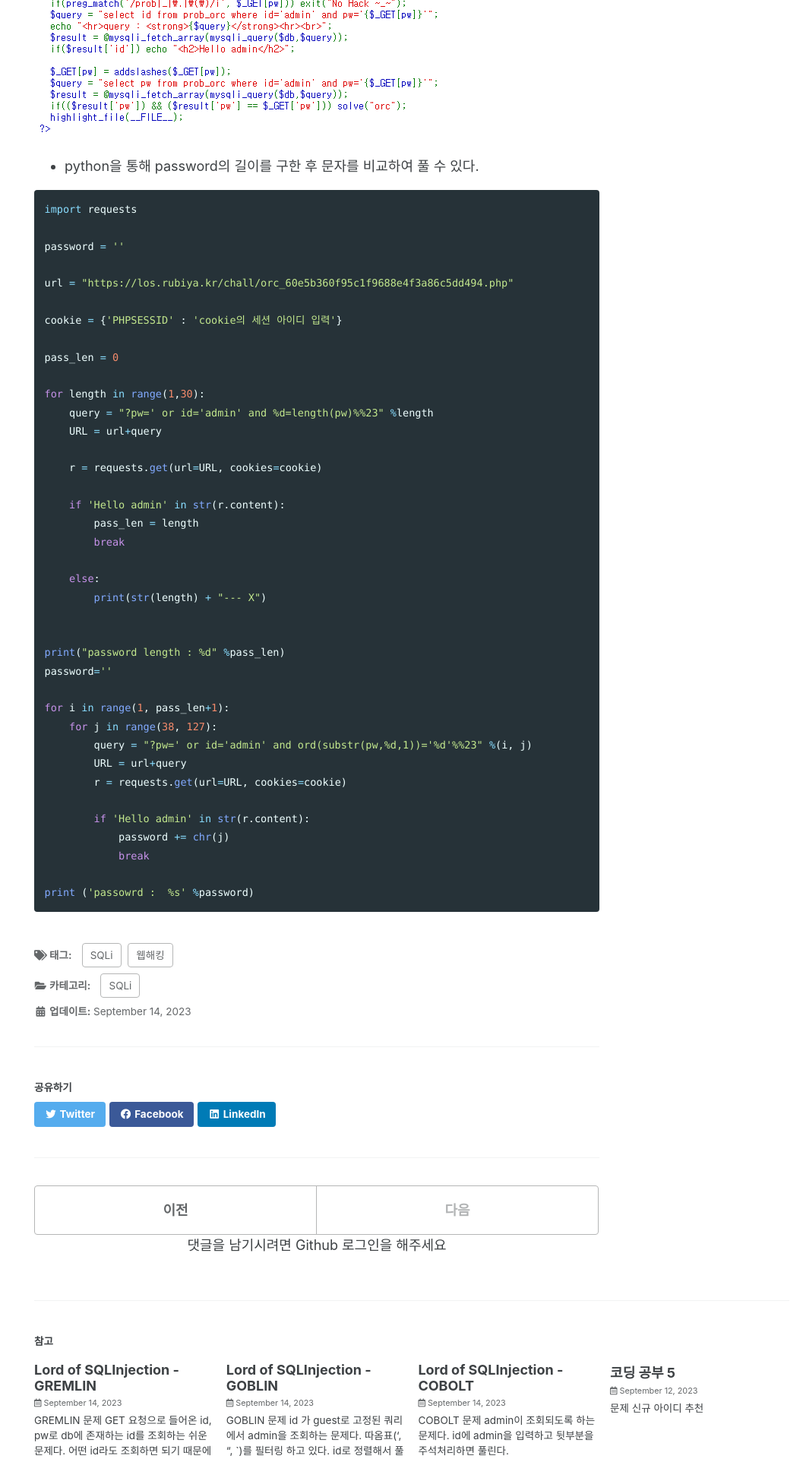
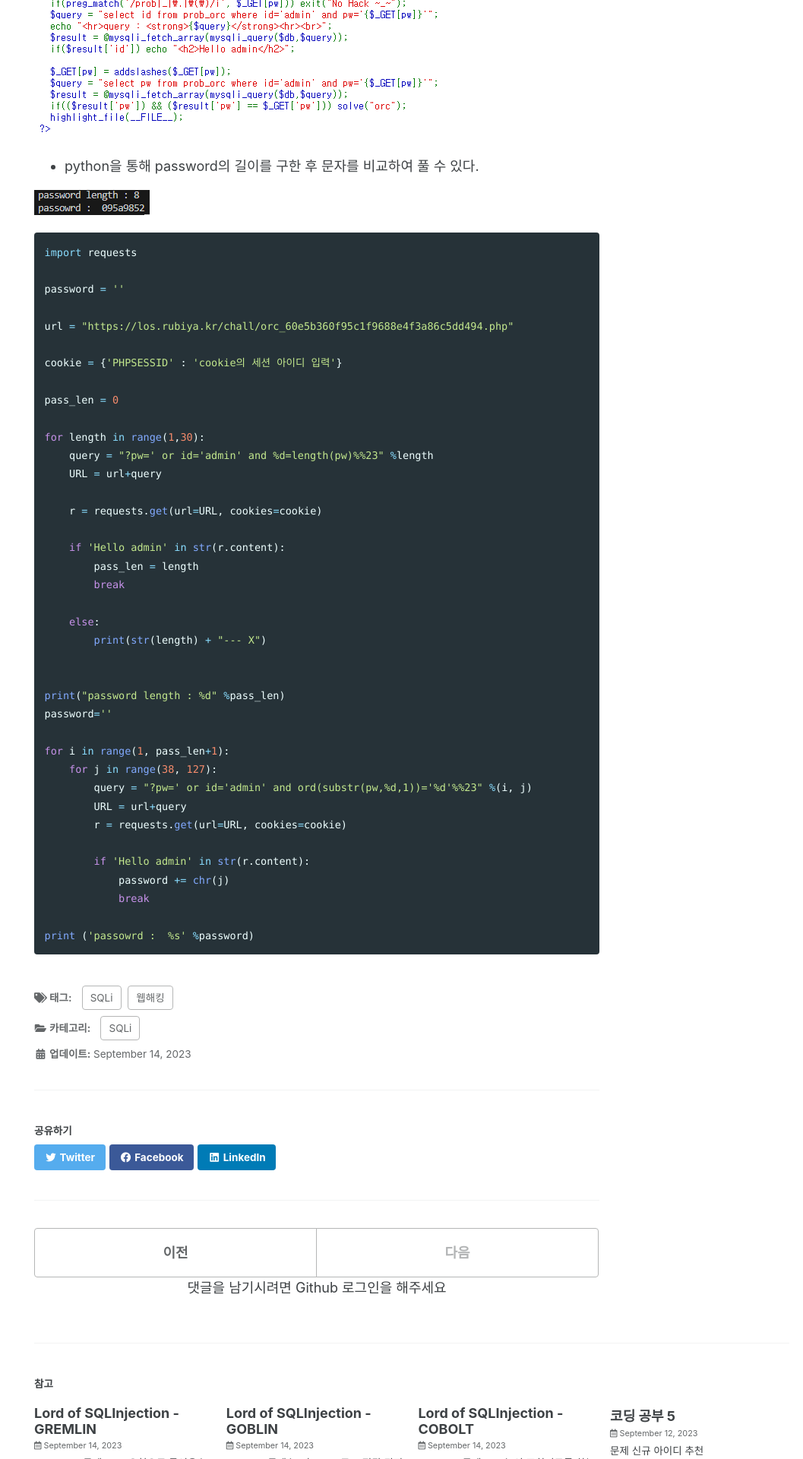
Before and after one commit to kgginam/kgginam.github.io, a Jekyll site: the page built from _posts/2023-09-14-los-orc.md, in a window 1280 px wide. Shown: the part 1150-3070 px from the top of the page at 76% size, without its empty margins (223-1280 px from the left). Built offline with Jekyll 4.4.1, drawn with Linux system fonts in a browser that asks for light colours; cached includes are drawn as plain includes; comment, search, counter and statistics services are not loaded.

Commit message:
누락된 사진 추가

````diff
--- a/_posts/2023-09-14-los-orc.md
+++ b/_posts/2023-09-14-los-orc.md
@@ -11,13 +11,17 @@ toc: true
 # ORC
 ## 문제
 ![img](/assets/images/los/orc1.png)
+
 - 첫번째 쿼리를 보면 admin 계정에 입력한 pw로 조회한다.
 - 두번째 쿼리를 보면 입력한 pw에 addslashes 함수를 통해 ', ", \, NUL 문자에 백슬래시를 추가하여 조회한다.
 - 첫번째 쿼리는 이스케이프가 안된 상태로 쿼리하기 때문에 해당 부분을 통하여 admin의 패스워드를 추출할 수 있다.
 
 ## 정답
 ![img](/assets/images/los/orc2.png)
+
 - python을 통해 password의 길이를 구한 후 문자를 비교하여 풀 수 있다.
+
+![img](/assets/images/los/orc3.png)
 
 ```python
 import requests
````
Also changed, not shown: assets/images/los/orc3.png (added).
